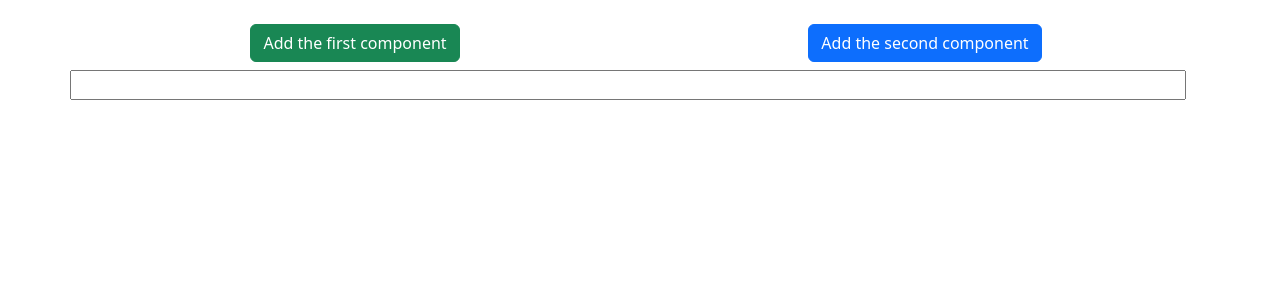
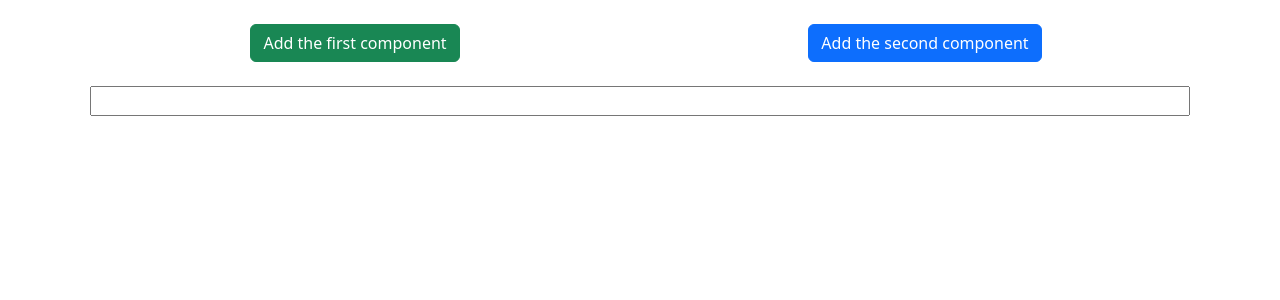
Before and after one commit to Nemtrack/binding-classwork, an Angular app: page / in a window 1280 px wide. Shown: the top 300 px of the page. Built offline with nearby package versions, Linux system fonts and the light colour scheme.

Commit message:
Move input element to it's own row on select.component

```diff
--- a/src/app/select/select.component.html
+++ b/src/app/select/select.component.html
@@ -9,7 +9,7 @@
       Add the second component
     </button>
   </div>
-  <div class="row">
-    <input [(ngModel)]="input" type="text" />
-  </div>
 </div>
+<div class="row m-2">
+  <input [(ngModel)]="input" type="text" />
+</div>
```
